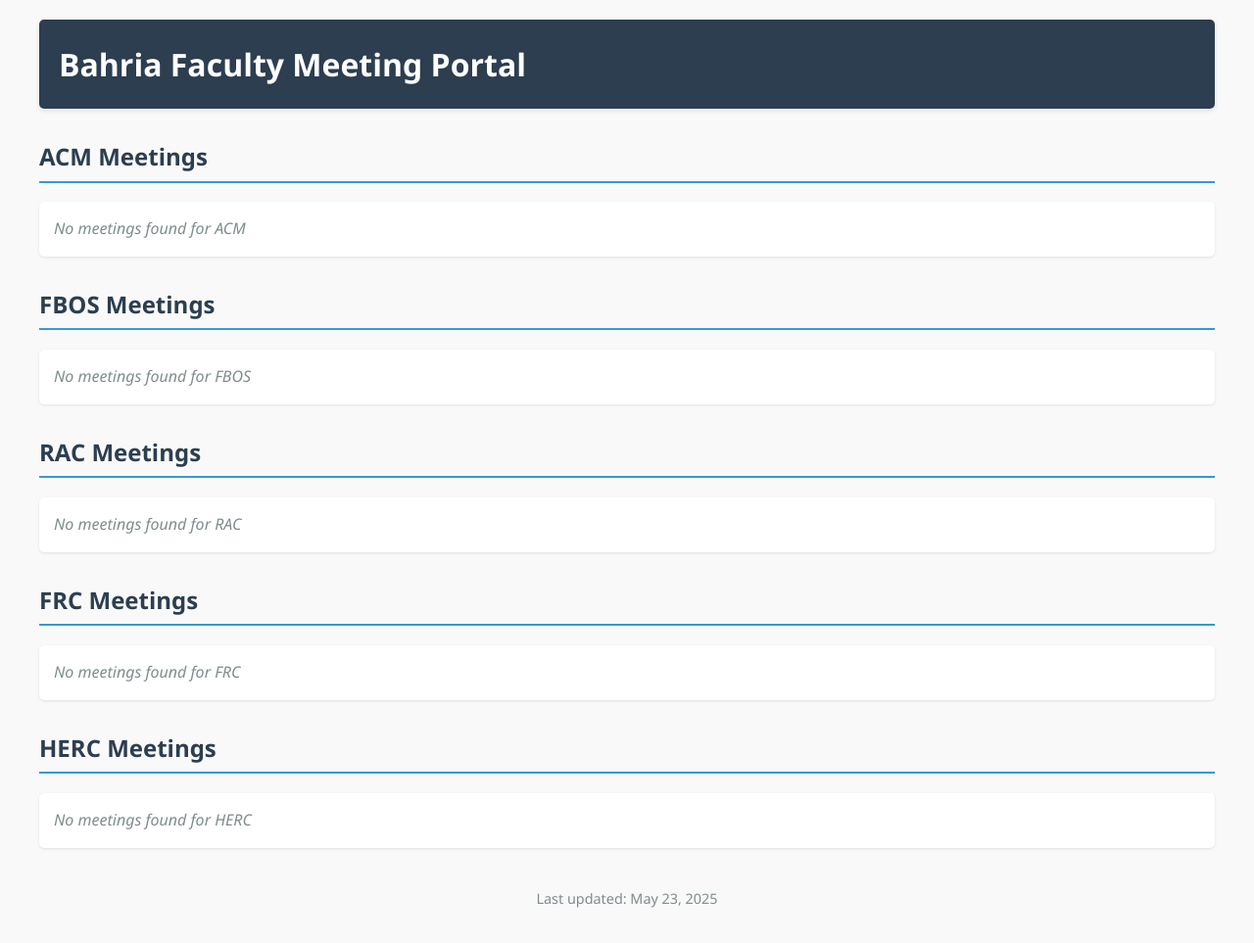
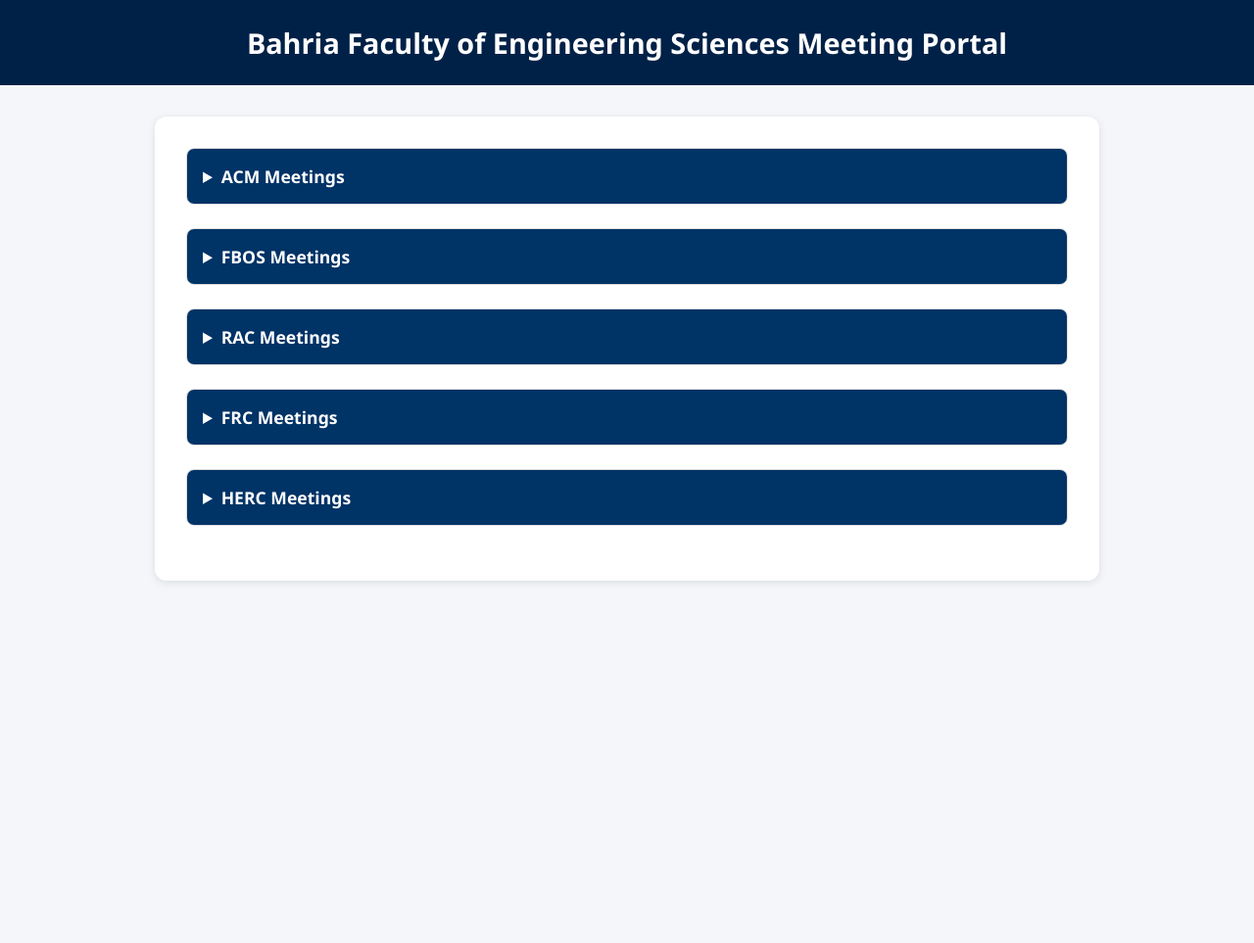
Before and after one commit to bufoes/bufoes.github.io, a Jekyll site: the page built from index.html, in a window 1280 px wide. Shown: the whole page at 98% size. Built offline with Jekyll 4.4.1, drawn with Linux system fonts in a browser that asks for light colours; after the commit the page ends 900 px from its top, so only the background shows below that.

Commit message:
final version

```diff
--- a/index.html
+++ b/index.html
@@ -1,96 +1,82 @@
 ---
 layout: default
-title: Bahria Faculty Meeting Portal
+title: Bahria Faculty of Engineering Sciences Meeting Portal
 ---
 
 <!DOCTYPE html>
 <html lang="en">
 <head>
-  <meta charset="UTF-8">
-  <meta name="viewport" content="width=device-width, initial-scale=1.0">
+  <meta charset="UTF-8" />
+  <meta name="viewport" content="width=device-width, initial-scale=1.0"/>
   <title>{{ page.title }}</title>
   <style>
-    :root {
-      --primary: #2c3e50;
-      --secondary: #3498db;
-      --light: #ecf0f1;
-      --dark: #2c3e50;
-      --success: #27ae60;
-    }
-
     body {
       font-family: 'Segoe UI', Tahoma, Geneva, Verdana, sans-serif;
-      line-height: 1.6;
-      color: var(--dark);
-      max-width: 1200px;
-      margin: 0 auto;
-      padding: 20px;
-      background-color: #f9f9f9;
-    }
-
-    header {
-      background-color: var(--primary);
-      color: white;
-      padding: 20px;
-      border-radius: 5px;
-      margin-bottom: 30px;
-      box-shadow: 0 2px 5px rgba(0,0,0,0.1);
-    }
-
-    h1 {
+      background-color: #f4f6f9;
       margin: 0;
-      font-size: 2rem;
-    }
-
-    h2 {
-      color: var(--primary);
-      border-bottom: 2px solid var(--secondary);
-      padding-bottom: 5px;
-      margin-top: 30px;
-    }
-
-    ul {
-      list-style: none;
       padding: 0;
     }
-
+    header {
+      background-color: #002147; /* Bahria Navy Blue */
+      color: white;
+      padding: 1.5rem;
+      text-align: center;
+    }
+    header h1 {
+      margin: 0;
+      font-size: 1.8rem;
+    }
+    main {
+      max-width: 900px;
+      margin: 2rem auto;
+      background-color: #ffffff;
+      padding: 2rem;
+      border-radius: 12px;
+      box-shadow: 0 2px 8px rgba(0,0,0,0.1);
+    }
+    details {
+      margin-bottom: 1.5rem;
+      border: 1px solid #ddd;
+      border-radius: 8px;
+      overflow: hidden;
+    }
+    summary {
+      background-color: #003366;
+      color: white;
+      padding: 1rem;
+      font-size: 1.1rem;
+      font-weight: bold;
+      cursor: pointer;
+      user-select: none;
+    }
+    summary:hover {
+      background-color: #1a4d8f;
+    }
+    ul {
+      list-style-type: none;
+      padding: 1rem 1.5rem;
+      margin: 0;
+      background-color: #f9fafc;
+    }
     li {
-      background: white;
-      margin-bottom: 10px;
-      padding: 15px;
-      border-radius: 5px;
-      box-shadow: 0 1px 3px rgba(0,0,0,0.1);
-      transition: transform 0.2s;
+      margin-bottom: 0.5rem;
     }
-
-    li:hover {
-      transform: translateX(5px);
+    a {
+      color: #002147;
+      text-decoration: none;
     }
-
-    a {
-      color: var(--secondary);
-      text-decoration: none;
-      font-weight: 500;
-    }
-
     a:hover {
       text-decoration: underline;
+      color: #0047ab;
     }
-
     .no-files {
-      color: #7f8c8d;
+      color: #666;
       font-style: italic;
-    }
-
-    footer {
-      margin-top: 40px;
-      text-align: center;
-      color: #7f8c8d;
-      font-size: 0.9rem;
     }
   </style>
 </head>
 <body>
+
   <header>
     <h1>{{ page.title }}</h1>
   </header>
@@ -102,14 +88,14 @@
       {% assign filter_str = '/cat/' | replace: 'cat', cat %}
       {% assign filtered_pdfs = site.static_files | where: "extname", ".pdf" | where_exp: "file", "file.path contains filter_str" %}
 
-      <section>
-        <h2>{{ cat | upcase }} Meetings</h2>
+      <details>
+        <summary>{{ cat | upcase }} Meetings</summary>
         <ul>
           {% if filtered_pdfs.size > 0 %}
             {% for pdf in filtered_pdfs %}
               <li>
                 <a href="{{ pdf.path | relative_url }}" target="_blank">
-                  {{ pdf.name | remove: '.pdf' | replace: '-', ' ' | capitalize }}
+                  {{ pdf.name | remove: '.pdf' | replace: '_', ' ' | replace: '-', ' ' | capitalize }}
                 </a>
               </li>
             {% endfor %}
@@ -117,12 +103,9 @@
             <li class="no-files">No meetings found for {{ cat | upcase }}</li>
           {% endif %}
         </ul>
-      </section>
+      </details>
     {% endfor %}
   </main>
 
-  <footer>
-    <p>Last updated: {{ site.time | date: "%B %d, %Y" }}</p>
-  </footer>
 </body>
 </html>
```
